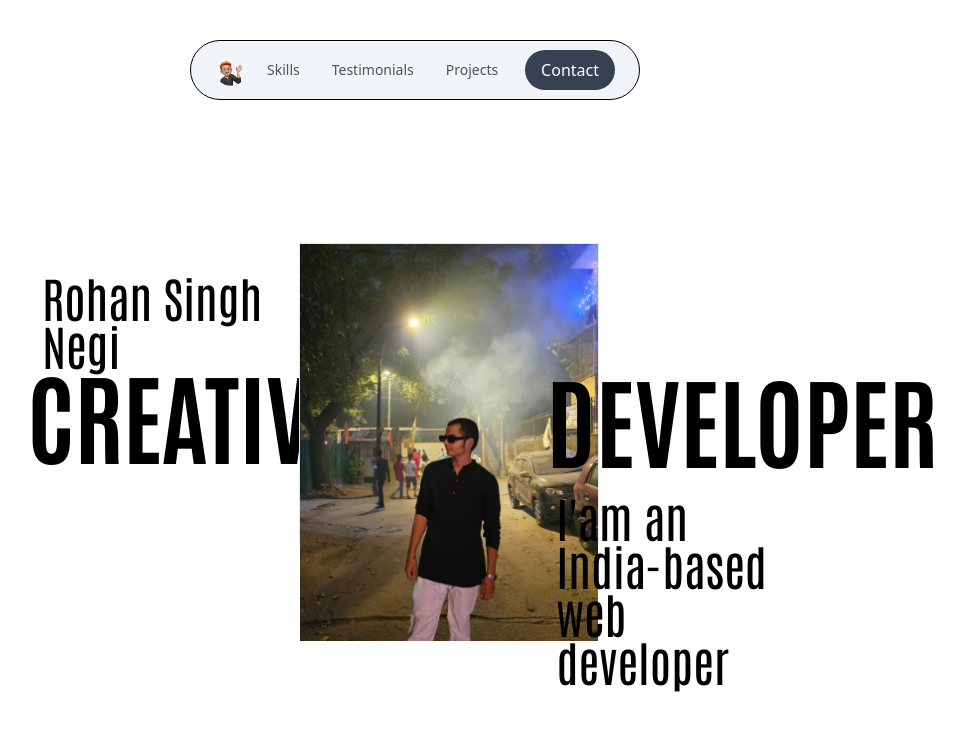
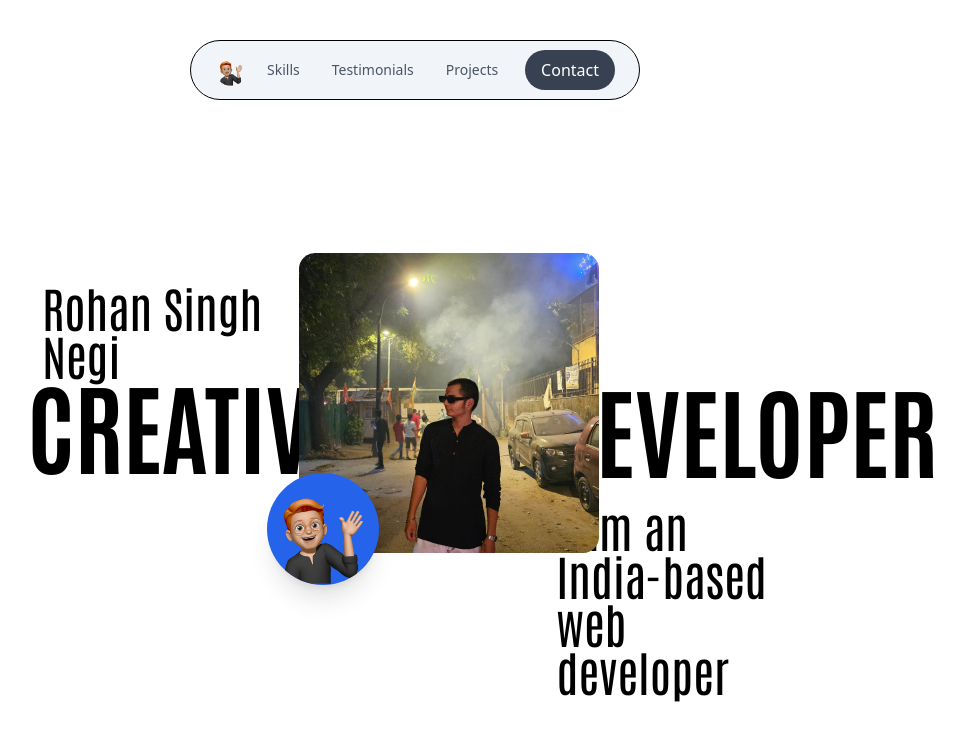
Before and after one commit to rOHAN-33/Portfolio, a React (Vite) app: page / in a window 1280 px wide. Shown: the top 740 px of the page, without its empty margins (225-1190 px from the left). Built offline with nearby package versions, Linux system fonts and the light colour scheme.

Commit message:
setting up somethings

```diff
--- /dev/null
+++ b/src/components/FlipImage.css
@@ -0,0 +1,19 @@
+@keyframes flipUp {
+  0% {
+    transform: rotateX(0deg);
+  }
+  50% {
+    transform: rotateX(90deg);
+  }
+  51% {
+    transform: rotateX(-90deg);
+  }
+  100% {
+    transform: rotateX(0deg);
+  }
+}
+.flip-up {
+  animation: flipUp 3s linear infinite;
+  transform-style: preserve-3d;
+  backface-visibility: hidden;
+}
--- /dev/null
+++ b/src/components/FlipImage.jsx
@@ -0,0 +1,46 @@
+import { useState, useEffect, useRef } from "react";
+
+export default function FlipImage() {
+  const images = [
+    "HI",
+    "/hi.png"
+  ];
+const [showImage, setShowImage] = useState(false);
+
+  useEffect(() => {
+    const interval = setInterval(() => {
+      setShowImage(prev => !prev);
+    }, 3000); // Switch every 3 seconds
+
+    return () => clearInterval(interval);
+  }, []);
+
+  return (
+    <><div className="space-y-4">
+          {/* <h3 className="text-lg font-semibold text-center">With Rotation</h3> */}
+          <div className="relative w-60 h-60 rounded-full overflow-hidden bg-gradient-to-br from-green-100 to-blue-100 flex items-center justify-center mx-auto top-[100px] ">
+
+            <div className={`absolute inset-0 flex items-center justify-center transition-all duration-1000 ${
+              !showImage
+                ? 'opacity-100 blur-0 scale-100 rotate-0'
+                : 'opacity-0 blur-md scale-110 rotate-12'
+            }`}>
+              <h1 className="text-6xl font-bold bg-gradient-to-r from-green-500 to-blue-500 bg-clip-text text-transparent">
+                HI
+              </h1>
+            </div>
+
+            <img
+              src="/hi.png"
+              alt="Profile"
+              className={`absolute inset-0 w-full h-full object-cover transition-all duration-1000 ${
+                showImage
+                  ? 'opacity-100 blur-0 scale-100 rotate-0'
+                  : 'opacity-0 blur-md scale-90 -rotate-12'
+              }`}
+            />
+          </div>
+        </div>
+    </>
+  );
+}
--- a/src/components/ImageGrid.jsx
+++ b/src/components/ImageGrid.jsx
@@ -1,19 +1,57 @@
 import React from 'react'
+import { useEffect, useState } from 'react'
 // import { div } from 'three/tsl'
 import '../components/ImageGrid.css'
+import FlipImage from './FlipImage'
 const ImageGrid = () => {
+     const [showImage, setShowImage] = useState(false);
+     useEffect(() => {
+        const interval = setInterval(() => {
+          setShowImage(prev => !prev);
+        }, 3000); // Switch every 3 seconds
+
+        return () => clearInterval(interval);
+      }, []);
   return (
-    <div className=' ml-[10px]'>
+    <div className=' ml-[10px] mt-[10px] overflow-y-hidden'>
        <div className="grid grid-cols-5 grid-rows-5 gap-4">
         <div className="row-span-3 col-start-2 row-start-2 mt-[30px]">
             <h1 className='text-5xl mb-[-30px] font-antonia' style={{fontFamily: 'Antonio, sans-serif'}}>Rohan Singh Negi</h1>
              <h1 className='text-[100px] ml-[-15px] font-bold ' style={{fontFamily: 'Antonio, sans-serif'}}>CREATIVE</h1>
         </div>
+
+
     <div className="row-span-3 col-start-3 row-start-2">
-        <div className='border  h-[300px] w-[300px]'>
-            <img src="./me-2.jpg" alt="" />
-        </div>
+  <div className="relative h-[300px] w-[300px]  ">
+    {/* Image */}
+    <img src="./me-2.jpg" alt="Profile" className="w-full h-full object-cover rounded-2xl" />
+
+    {/* HI Circle outside the image (bottom-left) */}
+    <div className="absolute -bottom-8 -left-8 w-28 h-28 rounded-full overflow-hidden bg-blue-600 flex items-center justify-center shadow-xl z-10">
+      <div className={`absolute inset-0 flex items-center justify-center transition-all duration-1000 ${
+        !showImage
+          ? 'opacity-100 blur-0 scale-100 rotate-0'
+          : 'opacity-0 blur-md scale-110 rotate-12'
+      }`}>
+        <h1 className="text-3xl font-bold text-white" style={{ fontFamily: 'Antonio, sans-serif' }}>
+          HI
+        </h1>
+      </div>
+
+      <img
+        src="/hi.png"
+        alt="HI Face"
+        className={`absolute inset-0 w-full h-full object-cover transition-all duration-1000 ${
+          showImage
+            ? 'opacity-100 blur-0 scale-100 rotate-0'
+            : 'opacity-0 blur-md scale-90 -rotate-12'
+        }`}
+      />
     </div>
+  </div>
+</div>
+
+
     <div className="row-span-3 col-start-4 row-start-2 mt-[100px]">
         <h1 className='text-[100px] ml-[-10px] font-bold ' style={{fontFamily: 'Antonio, sans-serif'}}>DEVELOPER</h1>
          <h1 className='text-5xl mb-[-30px] font-antonia' style={{fontFamily: 'Antonio, sans-serif'}}>I'am an India-based web developer</h1>
@@ -25,3 +63,86 @@ const ImageGrid = () => {
 }
 
 export default ImageGrid
+
+
+// import React from 'react'
+// import { useEffect, useState } from 'react'
+// import '../components/ImageGrid.css'
+// import FlipImage from './FlipImage'
+
+// const ImageGrid = () => {
+//     const [showImage, setShowImage] = useState(false);
+
+//     useEffect(() => {
+//         const interval = setInterval(() => {
+//             setShowImage(prev => !prev);
+//         }, 3000); // Switch every 3 seconds
+
+//         return () => clearInterval(interval);
+//     }, []);
+
+//     return (
+//         <div className='min-h-screen overflow-hidden px-4 py-8 mt-[-60px]'>
+//             <div className="max-w-7xl mx-auto">
+//                 <div className="grid grid-cols-5 grid-rows-5 gap-4 relative">
+
+//                     {/* Name and CREATIVE text */}
+//                     <div className="row-span-3 col-start-2 row-start-2 mt-[30px]">
+//                         <h1 className='text-5xl mb-[-30px] ml-[] font-antonia' style={{fontFamily: 'Antonio, sans-serif'}}>
+//                             Rohan Singh Negi
+//                         </h1>
+//                         <h1 className='text-[100px] ml-[-70px] font-bold' style={{fontFamily: 'Antonio, sans-serif'}}>
+//                             CREATIVE
+//                         </h1>
+//                     </div>
+
+//                     {/* Main Image with HI Animation positioned relative to it */}
+//                     <div className="row-span-3 col-start-3 row-start-2 relative">
+//                         <div className='border h-[300px] w-[300px] relative'>
+//                             <img
+//                                 src="./me-2.jpg"
+//                                 alt=""
+//                                 className='rounded-2xl w-full h-full object-cover'
+//                             />
+
+//                             {/* HI Animation positioned absolute to the image */}
+//                             <div className="absolute -bottom-10 -left-10 w-32 h-32 rounded-full overflow-hidden bg-blue-600 flex items-center justify-center shadow-xl">
+//                                 <div className={`absolute inset-0 flex items-center justify-center transition-all duration-1000 ${
+//                                     !showImage
+//                                         ? 'opacity-100 blur-0 scale-100 rotate-0'
+//                                         : 'opacity-0 blur-md scale-110 rotate-12'
+//                                 }`}>
+//                                     <h1 className="text-4xl font-bold text-white" style={{fontFamily: 'Antonio, sans-serif'}}>
+//                                         HI
+//                                     </h1>
+//                                 </div>
+
+//                                 <img
+//                                     src="/hi.png"
+//                                     alt="Profile"
+//                                     className={`absolute inset-0 w-full h-full object-cover transition-all duration-1000 ${
+//                                         showImage
+//                                             ? 'opacity-100 blur-0 scale-100 rotate-0'
+//                                             : 'opacity-0 blur-md scale-90 -rotate-12'
+//                                     }`}
+//                                 />
+//                             </div>
+//                         </div>
+//                     </div>
+
+//                     {/* DEVELOPER text and description */}
+//                     <div className="row-span-3 col-start-4 row-start-2 mt-[100px]">
+//                         <h1 className='text-[100px] ml-[40px] font-bold' style={{fontFamily: 'Antonio, sans-serif'}}>
+//                             DEVELOPER
+//                         </h1>
+//                         <h1 className='text-5xl  font-antonia' style={{fontFamily: 'Antonio, sans-serif'}}>
+//                             I'am an India-based web developer
+//                         </h1>
+//                     </div>
+//                 </div>
+//             </div>
+//         </div>
+//     )
+// }
+
+// export default ImageGrid
```
